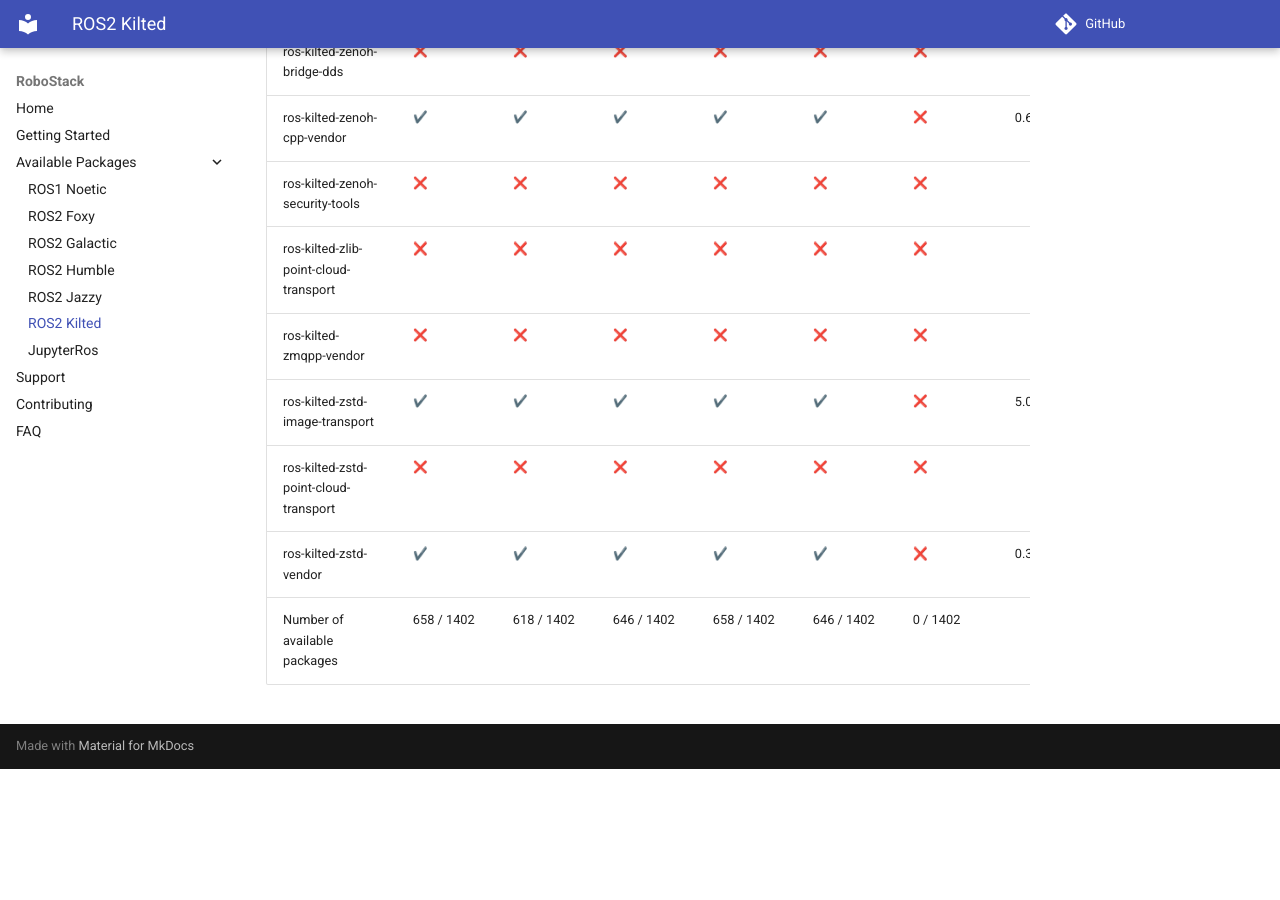
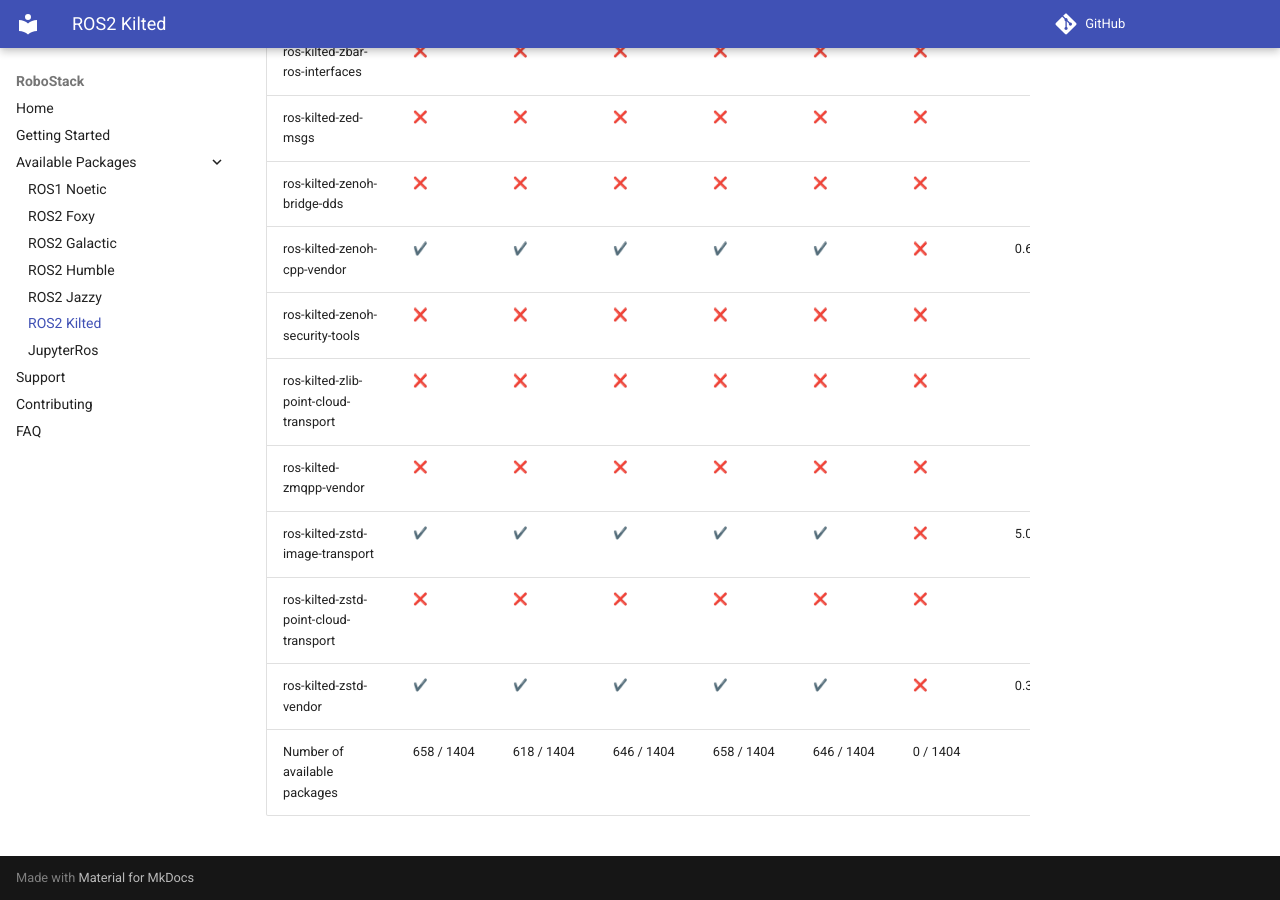
Before and after one commit to RoboStack/robostack.github.io, an MkDocs documentation site: the page built from docs/kilted.md, in a window 1280 px wide and 900 px high, scrolled down 101835 px. Built offline with MkDocs 1.6.1 and Material for MkDocs 9.7.7, drawn with Linux system fonts in a browser that asks for light colours; emoji names are drawn with the system emoji font; comment, search, counter and statistics services are not loaded; before the commit the page ends 102604 px from its top, so only the background shows below that; some of the changed text lies outside the part shown.

Commit message:
Update tables

```diff
--- a/docs/kilted.md
+++ b/docs/kilted.md
@@ -1402,4 +1404,4 @@
 | ros-kilted-zstd-image-transport | :heavy_check_mark: { data-sort='1' } | :heavy_check_mark: { data-sort='1' } | :heavy_check_mark: { data-sort='1' } | :heavy_check_mark: { data-sort='1' } | :heavy_check_mark: { data-sort='1' } | :x: { data-sort='0' } | 5.0.2  |
 | ros-kilted-zstd-point-cloud-transport | :x: { data-sort='0' } | :x: { data-sort='0' } | :x: { data-sort='0' } | :x: { data-sort='0' } | :x: { data-sort='0' } | :x: { data-sort='0' } |   |
 | ros-kilted-zstd-vendor | :heavy_check_mark: { data-sort='1' } | :heavy_check_mark: { data-sort='1' } | :heavy_check_mark: { data-sort='1' } | :heavy_check_mark: { data-sort='1' } | :heavy_check_mark: { data-sort='1' } | :x: { data-sort='0' } | 0.32.0  |
-| Number of available packages |  658 / 1402 | 618 / 1402 | 646 / 1402 | 658 / 1402 | 646 / 1402 | 0 / 1402 |
+| Number of available packages |  658 / 1404 | 618 / 1404 | 646 / 1404 | 658 / 1404 | 646 / 1404 | 0 / 1404 |
```
Also changed, not shown: other parts of docs/kilted.md (+2 -0 lines), docs/humble.md (+2 -1 lines), docs/jazzy.md (+2 -1 lines).
